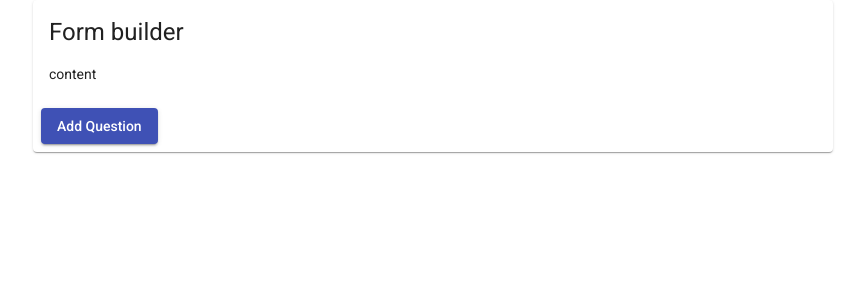
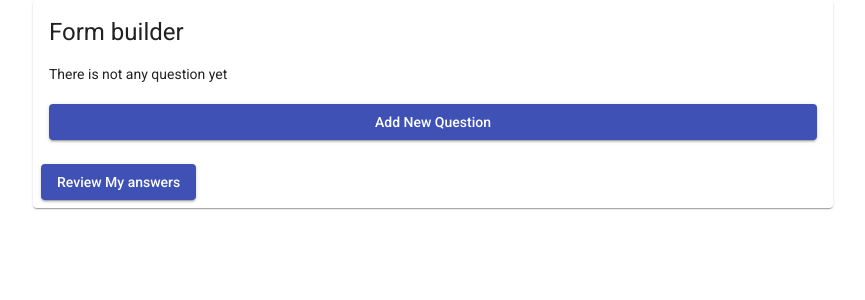
Before and after one commit to alexanderurbina/Avnon-test, an Angular app: page /form/builder in a window 1280 px wide. Shown: the top 300 px of the page, without its empty margins (207-1072 px from the left). Built offline with nearby package versions, Linux system fonts and the light colour scheme.

Commit message:
feature/ render created questions

```diff
--- a/src/app/pages/form/form.component.html
+++ b/src/app/pages/form/form.component.html
@@ -4,10 +4,40 @@
             <h1>Form builder</h1>
         </mat-card-title>
         <mat-card-content>
-            <span>content</span>
+            <div class="questionsContainer">
+                <ng-container *ngIf="formData.length != 0">
+                    <ng-container *ngFor="let item of formData; let i = index">
+                        <!-- paragraph -->
+                        <h3> <b>{{i + 1}}</b> {{item.questionName}}</h3>
+                        <mat-card class="paragraph" *ngIf="item.questionType == 'paragraph'">
+                            <mat-form-field>
+                                <mat-label>Type your answer here</mat-label>
+                                <textarea matInput cdkTextareaAutosize #autosize="cdkTextareaAutosize"
+                                    cdkAutosizeMinRows="1" cdkAutosizeMaxRows="5"></textarea>
+                            </mat-form-field>
+                        </mat-card>
+                        <!-- checkboxList -->
+                        <mat-card class="checkboxList" *ngIf="item.questionType == 'checkboxList'" class="checkBoxContainer">
+                            <ng-container *ngFor="let option of item.answerOptions;" >
+                                <mat-checkbox>{{option}}</mat-checkbox>
+                            </ng-container>
+                            <ng-container *ngIf="item.allowOwnAnswer">
+                                <mat-checkbox #checkbox>Other</mat-checkbox>
+                                <mat-form-field *ngIf="checkbox.checked">
+                                    <mat-label>Type your answer here</mat-label>
+                                    <textarea matInput cdkTextareaAutosize #autosize="cdkTextareaAutosize"
+                                        cdkAutosizeMinRows="1" cdkAutosizeMaxRows="5"></textarea>
+                                </mat-form-field>
+                            </ng-container>
+                        </mat-card>
+                    </ng-container>
+                </ng-container>
+                <span *ngIf="formData.length == 0"> There is not any question yet</span>
+                <button mat-raised-button color="primary" (click)="openDialog()">Add New Question</button>
+            </div>
         </mat-card-content>
         <mat-card-actions>
-            <button mat-raised-button color="primary" (click)="openDialog()">Add Question</button>
+            <button mat-raised-button color="primary" (click)="toAnswers()">Review My answers</button>
         </mat-card-actions>
     </mat-card>
 </div>
--- a/src/app/pages/form/form.component.scss
+++ b/src/app/pages/form/form.component.scss
@@ -2,3 +2,10 @@
     width: 60%;
     margin: auto;
 }
+
+.questionsContainer,
+.checkBoxContainer  {
+    display: flex;
+    flex-flow: column;
+    gap: 20px;
+}
--- a/src/app/pages/form/form.component.ts
+++ b/src/app/pages/form/form.component.ts
@@ -1,6 +1,9 @@
 import { Component, OnInit } from '@angular/core';
 import { MatDialog, MatDialogRef, MAT_DIALOG_DATA } from '@angular/material/dialog';
 import { AddQuestionComponent } from './../../components/add-question/add-question.component';
+import { QuestionsService } from './../../services/questions.service';
+import { Question } from './../../shared/interfaces/question.interface';
+import { Router } from '@angular/router';
 @Component({
   selector: 'app-form',
   templateUrl: './form.component.html',
@@ -8,9 +11,19 @@ import { AddQuestionComponent } from './../../components/add-question/add-questi
 })
 export class FormComponent implements OnInit {
 
-  constructor(public dialog: MatDialog) { }
+  public formData: Array<Question> = [];
+
+  constructor
+  (
+    private dialog: MatDialog,
+    private questionsService: QuestionsService,
+    private router: Router
+  ) { }
 
   ngOnInit(): void {
+    this.questionsService.questions$.subscribe( data => {
+      this.formData = data;
+    } )
   }
 
   public openDialog(): void {
@@ -24,4 +37,8 @@ export class FormComponent implements OnInit {
     });
   }
 
+  public toAnswers(): void {
+    this.router.navigate(['form/answers']);
+  }
+
 }
--- a/src/app/shared/interfaces/question.interface.ts
+++ b/src/app/shared/interfaces/question.interface.ts
@@ -4,4 +4,5 @@ export interface Question {
     answerOptions?: string[];
     allowOwnAnswer: boolean;
     required: boolean;
+    answer?: string;
   }
```
